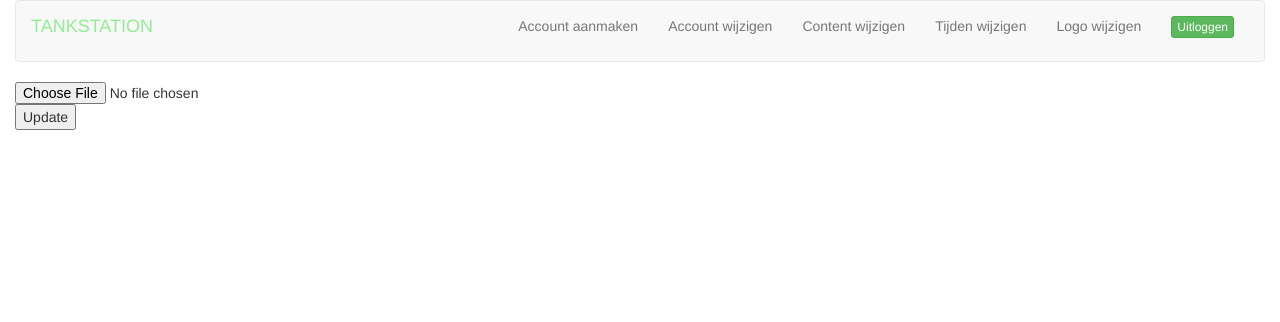
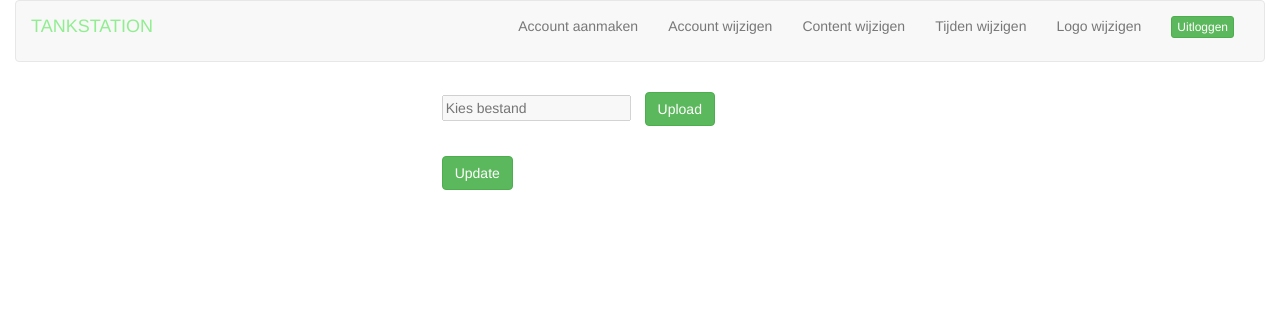
Before and after one commit to Timdeheer/Project_brandstof, a PHP site: page /logo_wijzigen.php in a window 1280 px wide. Shown: the top 322 px of the page. Run offline with PHP 8.4, Linux system fonts and the light colour scheme; the visitor is signed in with stand-in values (Sample User, id 1).

Commit message:
account,content,logo,tijden wijzigen aanpassingen

```diff
--- a/logo_wijzigen.php
+++ b/logo_wijzigen.php
@@ -4,9 +4,52 @@ include 'headerbeheer.php';
 include 'beheerindex.php';
 
 ?>
-      <div class="content-display">
-      <form action="logo_wijzigen_cn.php" method="post" enctype="multipart/form-data">
-        <input type="file" name="post-thumbnail">
-        <button type="submit" name="submit">Update</button>
-      </form>
+
+<style>
+    .fileUpload {
+        position: relative;
+        overflow: hidden;
+        margin: 10px;
+    }
+    .fileUpload input.upload {
+        position: absolute;
+        top: 0;
+        right: 0;
+        margin: 0;
+        padding: 0;
+        font-size: 20px;
+        cursor: pointer;
+        opacity: 0;
+        filter: alpha(opacity=0);
+    }
+</style>
+
+<div class="row">
+    <div class="col-lg-4 col-md-4 col-sm-4"></div>
+    <div class="col-lg-4 col-md-4 col-sm-4">
+        <div class="content-display">
+            <form action="logo_wijzigen_cn.php" method="post" enctype="multipart/form-data">
+
+                <input id="uploadFile"  onchange="pressed()"  placeholder="Kies bestand" disabled="disabled">
+                <div class="fileUpload btn btn-success">
+                    <span>Upload</span>
+                    <input type="file" class="upload" name="post-thumbnail">
+
+                </div>
+
+                <br>
+                <br>
+                <button type="submit" class='btn btn-success' name="submit">Update</button>
+
+            </form>
+        </div>
+
     </div>
+    <div class="col-lg-4 col-md-4 col-sm-4"></div>
+</div>
+     <script>
+    document.getElementById("uploadBtn").onchange = function () {
+        document.getElementById("uploadFile").value = this.value;
+    };
+
+</script>
```
Also changed, not shown: account_wijzigen.php (+28 -13 lines), content_wijzigen.php (+21 -4 lines), tijden_wijzigen.php (+18 -2 lines).
